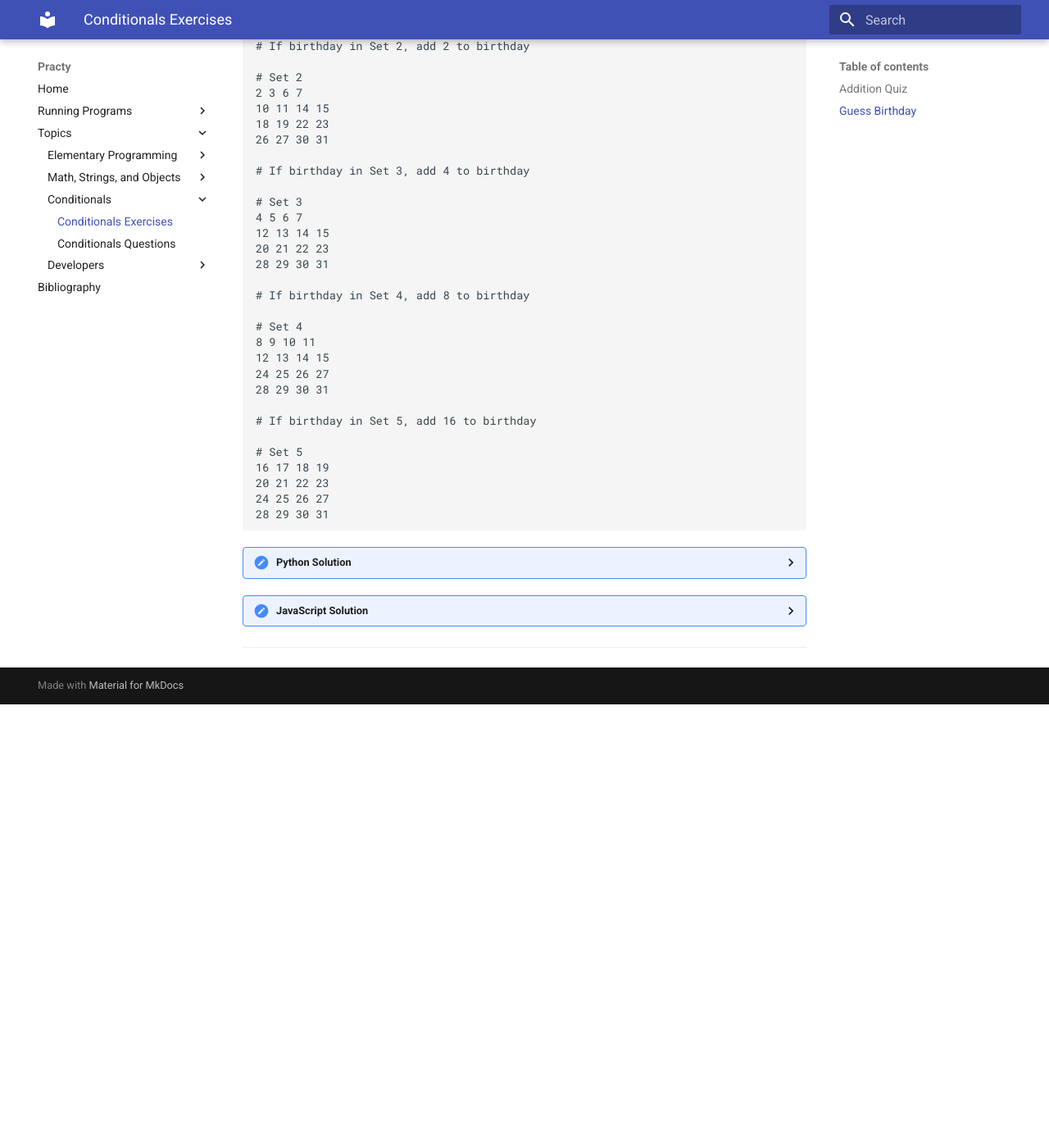
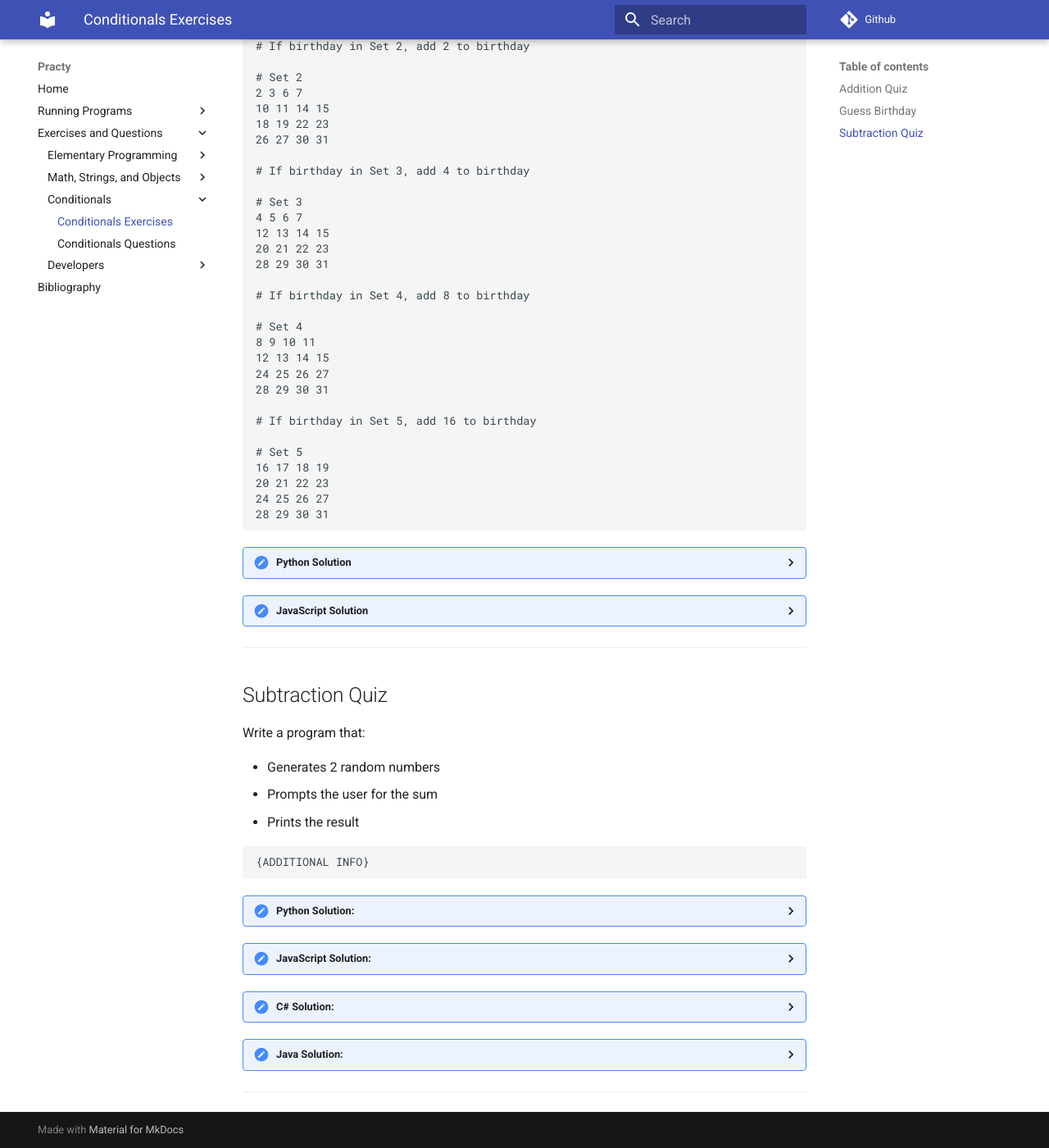
Before and after one commit to jabrielcjones/practy, an MkDocs documentation site: the page built from docs/topics/conditionals/exercises.md, in a window 1280 px wide and 1400 px high, scrolled down 1069 px. Shown: the whole window at 82% size. Built offline with MkDocs 1.6.1 and Material for MkDocs 9.7.7, drawn with Linux system fonts in a browser that asks for light colours; comment, search, counter and statistics services are not loaded; before the commit the page ends 1928 px from its top, so only the background shows below that.

Commit message:
Started adding exercises for Conditionals; Updated mkdocs.yaml

````diff
--- a/docs/topics/conditionals/exercises.md
+++ b/docs/topics/conditionals/exercises.md
@@ -249,3 +249,85 @@ console.log(`Your birthday is ${day}!`)
 </details>
 
 ---
+
+## Subtraction Quiz
+
+Write a program that:
+
+* Generates 2 random numbers
+* Prompts the user for the sum
+* Prints the result
+
+```
+{ADDITIONAL INFO}
+```
+
+<details>
+  <summary>Python Solution:</summary>
+
+Solution 1
+
+```py linenums="1"
+# Solution
+```
+
+Solution N
+
+```py linenums="1"
+# Solution
+```
+
+</details>
+
+<details>
+  <summary>JavaScript Solution:</summary>
+
+Solution 1
+
+```js linenums="1"
+// Solution
+```
+
+Solution N
+
+```js linenums="1"
+// Solution
+```
+
+</details>
+
+<details>
+  <summary>C# Solution:</summary>
+
+Solution 1
+
+```csharp linenums="1"
+// Solution
+```
+
+Solution N
+
+```csharp linenums="1"
+// Solution
+```
+
+</details>
+
+<details>
+  <summary>Java Solution:</summary>
+
+Solution 1
+
+```java linenums="1"
+// Solution
+```
+
+Solution N
+
+```java linenums="1"
+// Solution
+```
+
+</details>
+
+---
--- a/mkdocs.yml
+++ b/mkdocs.yml
@@ -1,5 +1,8 @@
 site_name: Practy
 site_url: http://127.0.0.1:8000/
+repo_name: 'Github'
+repo_url: https://github.com/jabrielcjones/practy
+use_directory_urls: false
 
 theme:
   name: material
@@ -14,7 +17,7 @@ nav:
   - Running Programs:
     - Running Python: languages/running_python.md
     - Running JavaScript: languages/running_javascript.md
-  - Topics:
+  - Exercises and Questions:
     - Elementary Programming:
       - Elementary Programming Exercises: topics/elementary_programming/exercises.md
       - Elementary Programming Questions: topics/elementary_programming/questions.md
````
Also changed, not shown: docs/topics/conditionals/questions.md (added, +1 -0 lines), 1 other file.
